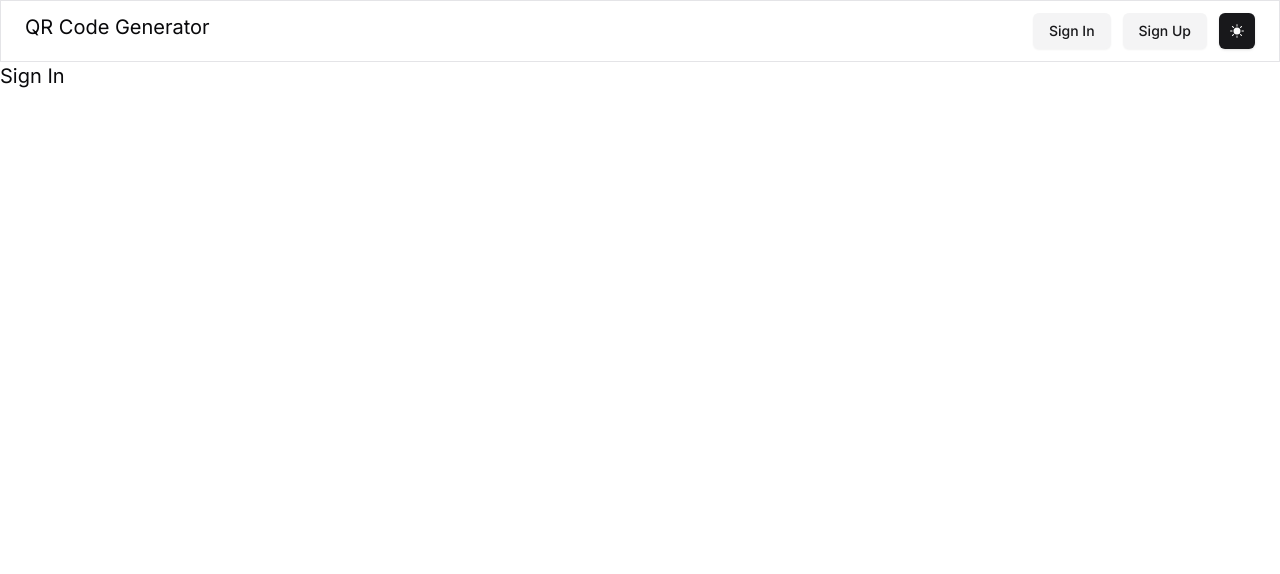
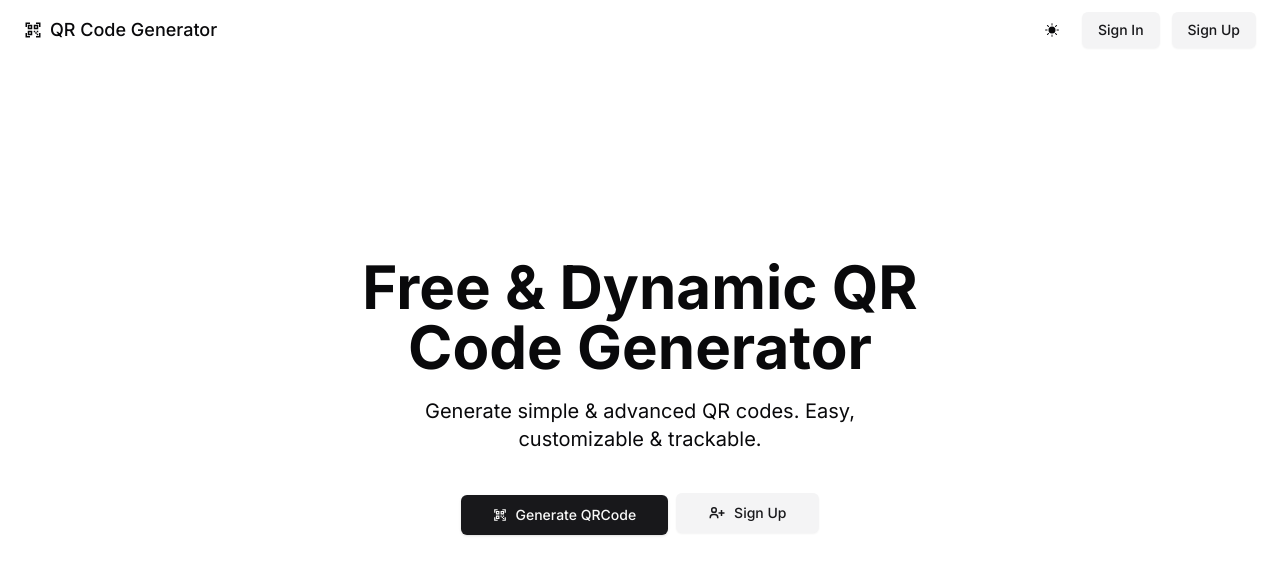
Before and after one commit to AjayTheWizard/qrcode-generator, a Next.js app: page / in a window 1280 px wide. Shown: the top 574 px of the page. Built offline with nearby package versions, Linux system fonts and the light colour scheme; no server answers.

Commit message:
Home Page Added and few fixes

```diff
--- a/app/page.tsx
+++ b/app/page.tsx
@@ -1,18 +1,44 @@
-import { User } from '@components/User'
-import { UserNavigation } from '@components/UserNavigation'
-import { COMPANY_NAME } from '@constants'
+import Link from 'next/link'
+import NavBar from '@components/NavBar'
+
+// import { User } from '@components/User'
+import { Button } from '@components/ui/button'
+import { BiQrScan, BiUserPlus } from 'react-icons/bi'
 
 export default function Home() {
   return (
     <div className="bg-background">
-      <nav className="border border-border w-full flex justify-between py-3 px-6">
-        <h1 className="text-xl">{COMPANY_NAME}</h1>
-        <div className="flex gap-4 items-center">
-          <UserNavigation />
-        </div>
-      </nav>
+      <NavBar />
       <div>
-        <User />
+        {/* <User /> */}
+        <section
+          id="hero"
+          className="min-h-screen container flex items-center justify-center text-center"
+        >
+          <div className="lg:w-1/2">
+            <h1 className="text-6xl font-bold mb-5">
+              Free & Dynamic QR Code Generator
+            </h1>
+            <p className="text-xl lg:w-3/4 mx-auto">
+              Generate simple & advanced QR codes. Easy, customizable &
+              trackable.
+            </p>
+            <div className="space-x-2 mt-10">
+              <Button asChild size="lg">
+                <Link href="/generate" className="mb-2">
+                  <BiQrScan className="me-2" />
+                  Generate QRCode
+                </Link>
+              </Button>
+              <Button asChild size="lg" variant="secondary">
+                <Link href="/login" className="mb-2">
+                  <BiUserPlus className="text-lg me-2" />
+                  Sign Up
+                </Link>
+              </Button>
+            </div>
+          </div>
+        </section>
       </div>
     </div>
   )
--- a/components/MainWrapper.tsx
+++ b/components/MainWrapper.tsx
@@ -5,6 +5,7 @@ import { useTheme } from './ThemeProvider'
 
 export default function MainWrapper(props: PropsWithChildren) {
   const [theme] = useTheme()
+
   return (
     <div
       className={`${theme} transition-all duration-200 bg-background text-foreground min-h-screen w-full`}
--- /dev/null
+++ b/components/NavBar.tsx
@@ -0,0 +1,21 @@
+import React from 'react'
+
+import { COMPANY_NAME } from '@constants'
+import { UserNavigation } from './UserNavigation'
+
+// Icons
+import { BiQrScan } from 'react-icons/bi'
+
+export default function NavBar() {
+  return (
+    <nav className="w-full absolute flex justify-between items-center py-3 px-6">
+      <h1 className="text-lg font-medium flex items-center">
+        <BiQrScan className="me-2" />
+        <span>{COMPANY_NAME}</span>
+      </h1>
+      <div className="flex gap-4 items-center">
+        <UserNavigation />
+      </div>
+    </nav>
+  )
+}
--- a/components/ThemeProvider.tsx
+++ b/components/ThemeProvider.tsx
@@ -1,53 +1,52 @@
 'use client'
+
 import { createContext, useContext, useEffect, useState } from 'react'
 import type { FC, PropsWithChildren } from 'react'
 
 type Theme = 'dark' | 'light'
 
-const themeContext = createContext<
-  null | [Theme | null, (value: (Theme | null) | ((prevState: (Theme | null)) => Theme)) => void]
->(null)
+type ThemeContext = [
+  Theme | null,
+  (value: Theme | ((prevState: Theme | null) => Theme) | null) => void,
+]
+
+const themeContext = createContext<ThemeContext | null>(null)
 
 export const ThemeProvider: FC<PropsWithChildren> = ({ children }) => {
   const [theme, setTheme] = useState<Theme | null>(null)
+
   function setMode(theme: Theme) {
     window.localStorage.setItem('theme', theme)
     setTheme(theme)
   }
-  function onThemeChange(ev: MediaQueryListEvent) {
-    if (ev.matches) {
-      setMode('dark')
-    } else {
-      setMode('light')
+
+  function onThemeChange(e: MediaQueryListEvent) {
+    setMode(e.matches ? 'dark' : 'light')
+  }
+
+  useEffect(() => {
+    let themeMediaQuery = window.matchMedia('(prefers-color-scheme: dark)')
+    const storedTheme = window.localStorage.getItem('theme')
+
+    // If the user has set a theme before, we want to use that
+    if (storedTheme) {
+      setMode(storedTheme === 'dark' ? 'dark' : 'light')
     }
-  }
+
+    // If the user has never set a theme before, we want to set it to dark mode
+    else {
+      setMode(themeMediaQuery.matches ? 'dark' : 'light')
+    }
+
+    themeMediaQuery.onchange = onThemeChange
+  }, [])
+
   useEffect(() => {
-    if (window !== undefined) {
-      let themeMediaQuery = window.matchMedia('(prefers-color-scheme: dark)')
-      if (window.localStorage.getItem('theme')) {
-        if (window.localStorage.getItem('theme') === 'dark') {
-          console.log("set to dark")
-          setMode('dark')
-        } else {
-          setMode('light')
-        }
-      } else {
-        if (themeMediaQuery.matches) {
-          setMode('dark')
-        } else {
-          setMode('light')
-        }
-      }
-      themeMediaQuery.onchange = onThemeChange
-    }else{
-
-    }
-  }, [])
-  useEffect(() => {
-    if(theme){
+    if (theme) {
       setMode(theme)
     }
   }, [theme])
+
   return (
     <themeContext.Provider value={[theme, setTheme]}>
       {children}
@@ -57,8 +56,10 @@ export const ThemeProvider: FC<PropsWithChildren> = ({ children }) => {
 
 export const useTheme = () => {
   let context = useContext(themeContext)
+
   if (!context) {
     throw new Error("Must be used within 'ThemeProvider'")
   }
+
   return context
 }
--- a/components/User.tsx
+++ b/components/User.tsx
@@ -4,11 +4,14 @@ import { useUser } from '@clerk/nextjs'
 
 export const User = () => {
   const { isSignedIn, isLoaded, user } = useUser()
+
   if (!isLoaded) {
     return <h1 className="text-xl">Loading...</h1>
   }
+
   if (!isSignedIn) {
     return <h1 className="text-xl">Sign In</h1>
   }
-  return <h1 className='text-xl'>{user.fullName}</h1>
+
+  return <h1 className="text-xl">{user.fullName}</h1>
 }
--- a/components/UserNavigation.tsx
+++ b/components/UserNavigation.tsx
@@ -1,17 +1,30 @@
 'use client'
 
+import Link from 'next/link'
+
 import { useUser } from '@clerk/nextjs'
+import { useTheme } from './ThemeProvider'
+import { UserButton } from '@clerk/nextjs'
 import { Button } from '@components/ui/button'
-import Link from 'next/link'
-import { UserButton } from '@clerk/nextjs'
 import { BsFillMoonStarsFill, BsFillSunFill } from 'react-icons/bs'
-import { useTheme } from './ThemeProvider'
 
 export const UserNavigation = () => {
   const { isSignedIn } = useUser()
   const [theme, setTheme] = useTheme()
+
   return (
     <ul className="flex gap-3 items-center">
+      <li>
+        <Button
+          size="icon"
+          variant="ghost"
+          onClick={() => {
+            setTheme((t) => (t === 'dark' ? 'light' : 'dark'))
+          }}
+        >
+          {theme == 'dark' ? <BsFillMoonStarsFill /> : <BsFillSunFill />}
+        </Button>
+      </li>
       {isSignedIn ? (
         <li>
           <UserButton afterSignOutUrl="/" />
@@ -30,16 +43,6 @@ export const UserNavigation = () => {
           </li>
         </>
       )}
-      <li>
-        <Button
-          size="icon"
-          onClick={() => {
-            setTheme((t) => (t === 'dark' ? 'light' : 'dark'))
-          }}
-        >
-          {theme == 'dark' ? <BsFillMoonStarsFill /> : <BsFillSunFill />}
-        </Button>
-      </li>
     </ul>
   )
 }
```
Also changed, not shown: app/layout.tsx (+6 -7 lines), components/RootWrapper.tsx (deleted, +0 -12 lines).
